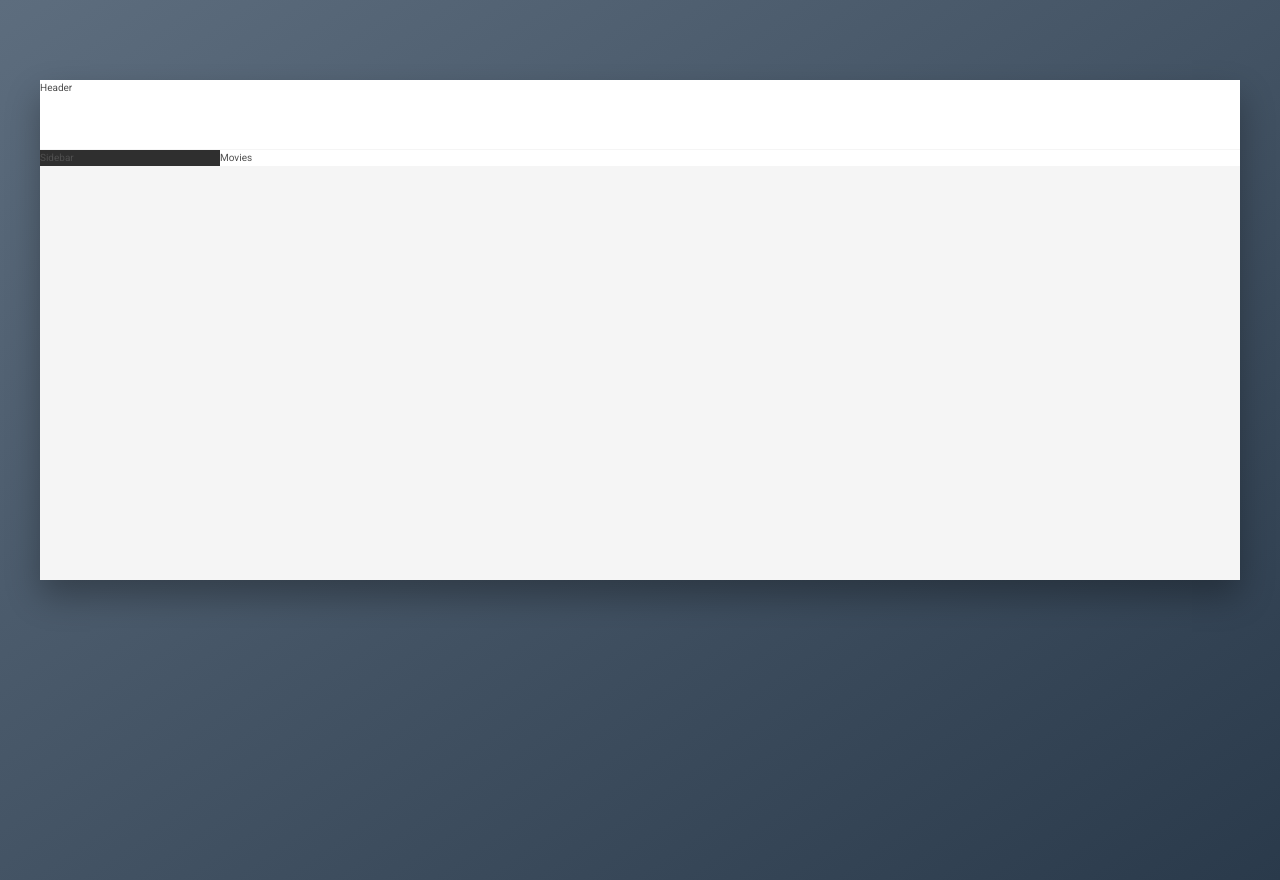
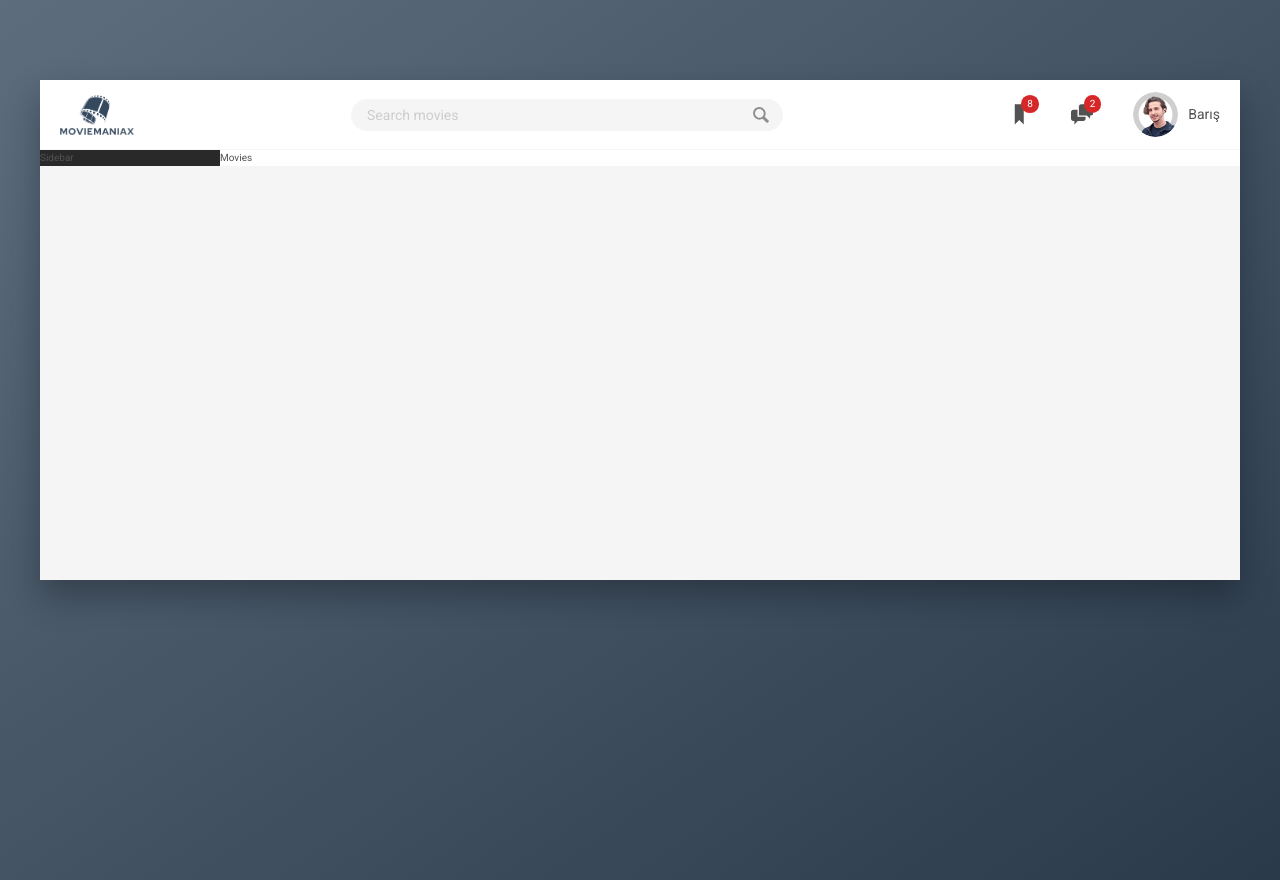
Before and after one commit to barisemreyalcin/moviemaniax, a website: page index.html in a window 1280 px wide. Drawn offline with Linux system fonts and the light colour scheme.

Commit message:
feat(header): create HTML structure and style header

```diff
--- a/index.html
+++ b/index.html
@@ -18,7 +18,47 @@
   </head>
   <body>
     <div class="container">
-      <header class="header">Header</header>
+      <header class="header">
+        <img src="img/logo.png" alt="moviemaniax logo" class="logo" />
+
+        <form action="#" class="search">
+          <input
+            type="text"
+            class="search__input"
+            placeholder="Search movies"
+          />
+          <button class="search__button">
+            <svg class="search__icon">
+              <use xlink:href="img/sprite.svg#icon-magnifying-glass"></use>
+            </svg>
+          </button>
+        </form>
+
+        <nav class="user-nav">
+          <div class="user-nav__icon-box">
+            <svg class="user-nav__icon">
+              <use xlink:href="img/sprite.svg#icon-bookmark"></use>
+            </svg>
+            <span class="user-nav__notification">8</span>
+          </div>
+
+          <div class="user-nav__icon-box">
+            <svg class="user-nav__icon">
+              <use xlink:href="img/sprite.svg#icon-chat"></use>
+            </svg>
+            <span class="user-nav__notification">2</span>
+          </div>
+
+          <div class="user-nav__user">
+            <img
+              src="img/user.png"
+              alt="user photo"
+              class="user-nav__user-photo"
+            />
+            <span class="user-nav__user-name">Barış</span>
+          </div>
+        </nav>
+      </header>
       <div class="content">
         <nav class="sidebar">Sidebar</nav>
         <main class="movies">Movies</main>
--- a/sass/_components.scss
+++ b/sass/_components.scss
@@ -0,0 +1,125 @@
+//////////
+// LOGO //
+//////////
+.logo {
+  height: 4.5rem;
+  margin-left: 2rem;
+}
+
+////////////
+// SEARCH //
+////////////
+.search {
+  flex: 0 0 40%;
+  display: flex;
+  align-items: center;
+  justify-content: center;
+
+  &__input {
+    font-family: inherit;
+    font-size: inherit;
+    color: inherit;
+    background-color: var(--color-gray-light-1);
+    border: none;
+    border-radius: 10rem;
+    padding: 0.8rem 1.6rem;
+    width: 90%;
+    margin-right: -3.2rem;
+    transition: all 0.25s;
+
+    &:focus {
+      outline: none;
+      width: 100%;
+      background-color: var(--color-gray-light-2);
+    }
+
+    &::placeholder {
+      color: var(--color-gray);
+    }
+  }
+
+  &__input:focus + &__button {
+    background-color: var(--color-gray-light-2);
+  }
+
+  &__button {
+    border: none;
+    background-color: var(--color-gray-light-1);
+    transition: all 0.25s;
+    height: 2rem;
+    width: 2rem;
+
+    &:focus {
+      outline: none;
+    }
+
+    &:active {
+      transform: translateY(2px);
+    }
+  }
+
+  &__icon {
+    height: 100%;
+    width: 100%;
+    fill: var(--color-gray-dark-3);
+  }
+}
+
+////////////////
+// NAVIGATION //
+////////////////
+.user-nav {
+  align-self: stretch;
+
+  display: flex;
+  align-items: center;
+
+  > * {
+    height: 100%;
+    padding: 0 2rem;
+    cursor: pointer;
+    display: flex;
+    align-items: center;
+  }
+
+  > * {
+    &:hover {
+      background-color: var(--color-gray-light-1);
+    }
+  }
+
+  &__icon-box {
+    position: relative;
+  }
+
+  &__icon {
+    height: 2.25rem;
+    width: 2.25rem;
+    fill: var(--color-gray-dark-2);
+  }
+
+  &__notification {
+    font-size: 1rem;
+    background-color: var(--color-secondary);
+    color: var(--color-white);
+    width: 1.75rem;
+    height: 1.75rem;
+    border-radius: 50%;
+
+    position: absolute;
+    top: 1.5rem;
+    right: 1.2rem;
+
+    display: flex;
+    align-items: center;
+    justify-content: center;
+  }
+
+  &__user {
+    &-photo {
+      height: 4.5rem;
+      border-radius: 50%;
+      margin-right: 1rem;
+    }
+  }
+}
--- a/sass/_layout.scss
+++ b/sass/_layout.scss
@@ -8,9 +8,14 @@
 }
 
 .header {
+  font-size: 1.4rem;
   height: 7rem;
   background-color: var(--color-white);
   border-bottom: 1px solid var(--color-gray-light-1);
+
+  display: flex;
+  justify-content: space-between;
+  align-items: center;
 }
 
 .content {
```
Also changed, not shown: css/style.css.
